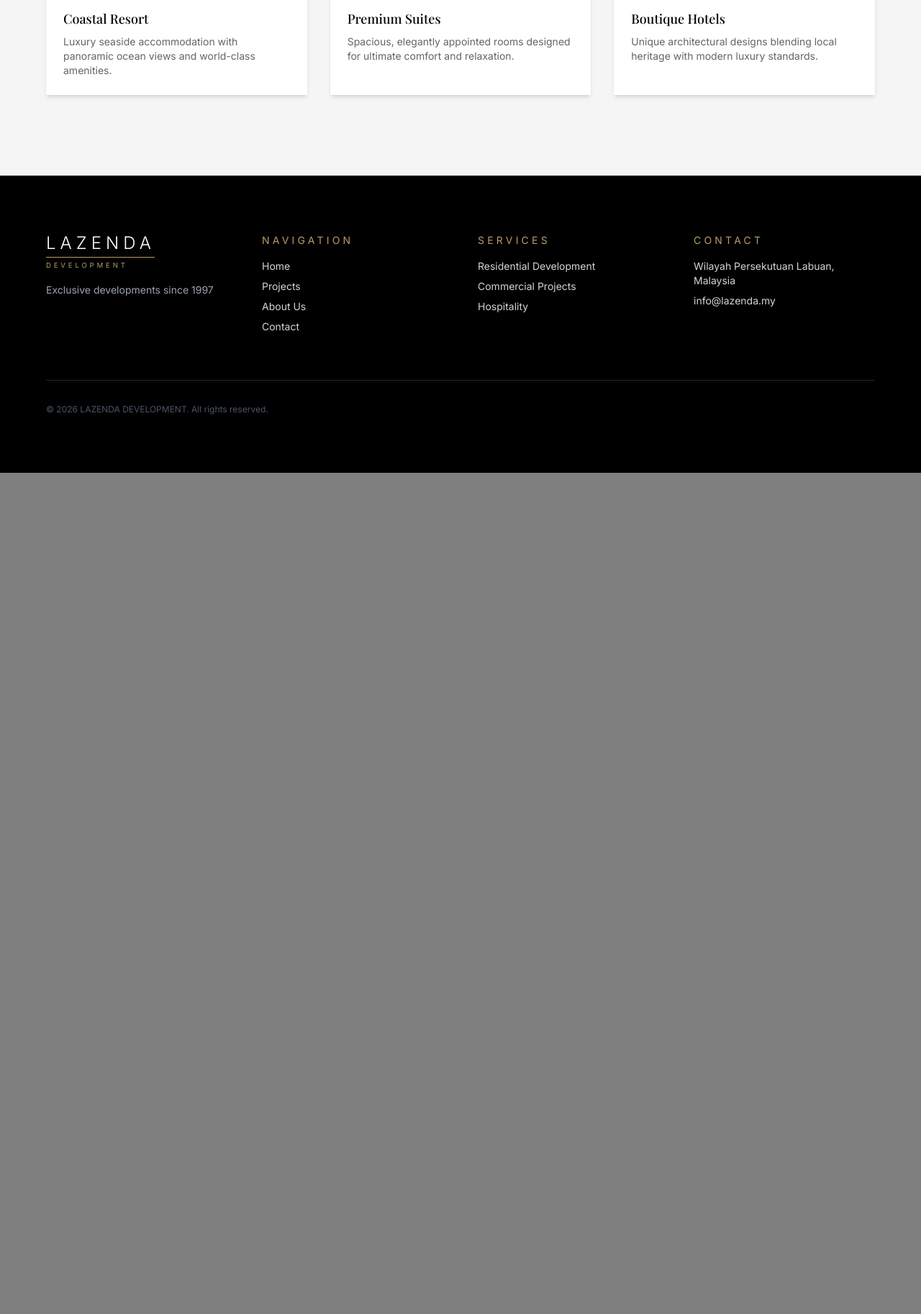
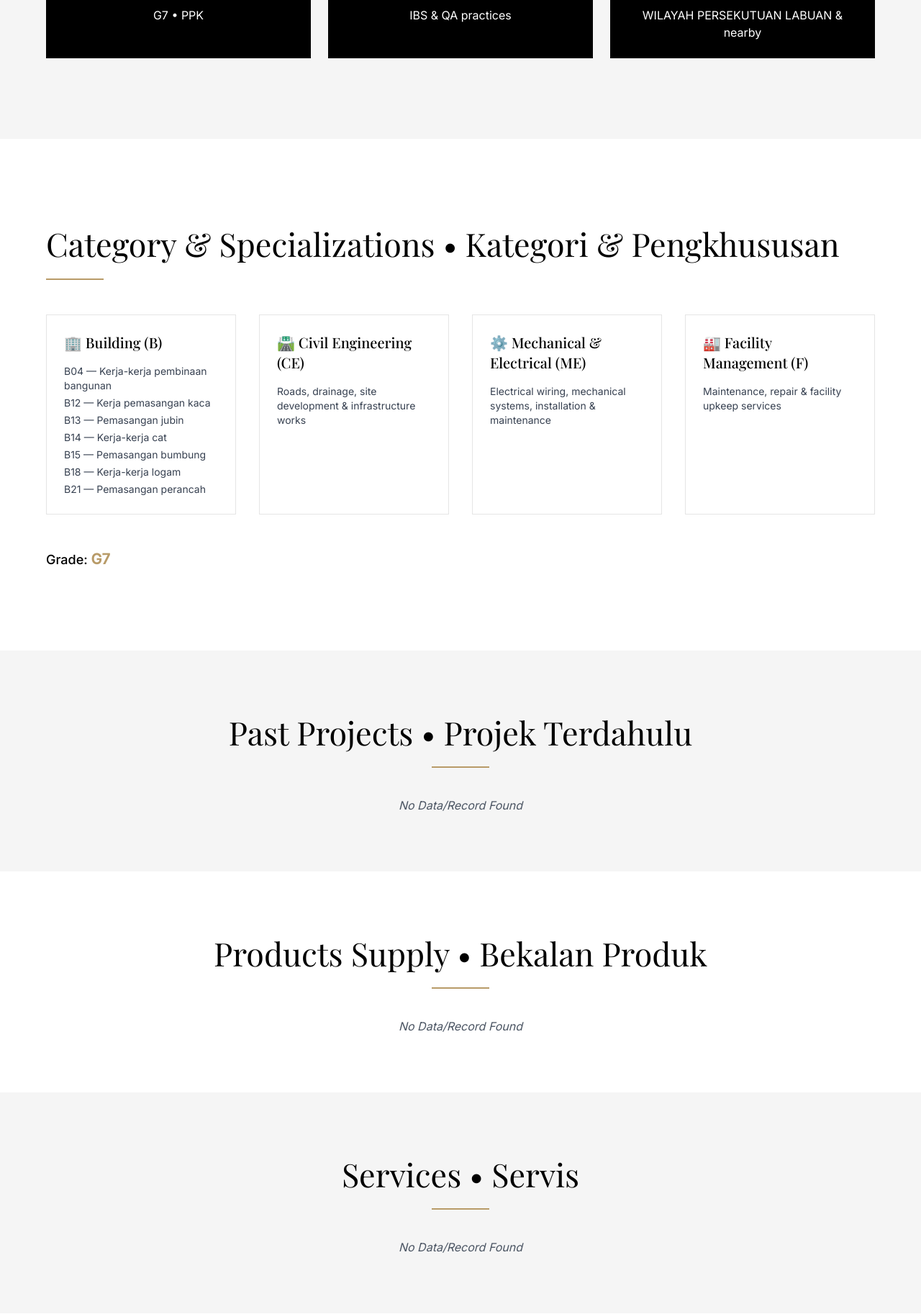
Before and after one commit to EUR-ING-Tc-HazwanHosdi/Lazenda_Development_Sdn_Bhd, a Flask app: page / in a window 1280 px wide. Shown: the part 2160-3986 px from the top of the page at 72% size. Before the commit the page ends 2817 px from the top, so only its background shows below. Run offline with Flask 3, Linux system fonts and the light colour scheme; some libraries are stand-ins or nearby versions.

Commit message:
Update index.html with company details and sections

```diff
--- a/templates/index.html
+++ b/templates/index.html
@@ -3,7 +3,7 @@
 <head>
     <meta charset="UTF-8">
     <meta name="viewport" content="width=device-width, initial-scale=1.0">
-    <title>LAZENDA DEVELOPMENT</title>
+    <title>LAZENDA DEVELOPMENT SDN. BHD. | CIDB G7 Contractor</title>
     <script src="https://cdn.tailwindcss.com"></script>
     <link href="https://cdn.jsdelivr.net/npm/font-awesome@4.7.0/css/font-awesome.min.css" rel="stylesheet">
     <script>
@@ -40,6 +40,11 @@
                 letter-spacing: 0.25em;
                 line-height: 1.2;
             }
+            .border-gold-line {
+                width: 80px;
+                height: 2px;
+                background-color: #B89B68;
+            }
         }
     </style>
     <link rel="preconnect" href="https://fonts.googleapis.com">
@@ -58,131 +63,242 @@
     </a>
 
     <div class="flex items-center gap-8">
-        <a href="#" class="text-sm text-white/90 hover:text-gold transition-custom uppercase tracking-wider">HOME</a>
-        <a href="#" class="text-sm text-white/90 hover:text-gold transition-custom uppercase tracking-wider">PROJECTS</a>
-        <a href="#" class="text-sm text-white/90 hover:text-gold transition-custom uppercase tracking-wider">ABOUT</a>
-        <a href="#" class="text-sm text-white/90 hover:text-gold transition-custom uppercase tracking-wider">CONTACT</a>
+        <a href="#home" class="text-sm text-white/90 hover:text-gold transition-custom uppercase tracking-wider">HOME</a>
+        <a href="#project" class="text-sm text-white/90 hover:text-gold transition-custom uppercase tracking-wider">Our Project</a>
+        <a href="#product" class="text-sm text-white/90 hover:text-gold transition-custom uppercase tracking-wider">Our Product</a>
+        <a href="#service" class="text-sm text-white/90 hover:text-gold transition-custom uppercase tracking-wider">Our Service</a>
+        <a href="#team" class="text-sm text-white/90 hover:text-gold transition-custom uppercase tracking-wider">Management Team</a>
         <button class="text-white text-lg hover:text-gold transition-custom"><i class="fa fa-bars"></i></button>
     </div>
 </nav>
 
 <!-- Hero Section -->
-<section class="w-full h-screen relative overflow-hidden mt-[60px]">
+<section id="home" class="w-full h-screen relative overflow-hidden mt-[60px]">
     <img src="https://images.unsplash.com/photo-1600596542815-ffad4c1539a9?ixlib=rb-4.0.3&auto=format&fit=crop&w=1920&q=80"
          alt="Luxury Modern Villa" class="w-full h-full object-cover">
-    <div class="absolute inset-0 bg-black/20"></div>
+    <div class="absolute inset-0 bg-black/40"></div>
     <div class="absolute bottom-20 left-16 md:left-24 text-white">
-        <h1 class="text-[clamp(2.8rem,6vw,5rem)] font-display font-medium leading-tight text-shadow">
-            Timeless Living<br>Spaces
+        <h1 class="text-[clamp(2.2rem,5vw,4rem)] font-display font-medium leading-tight text-shadow mb-4">
+            LAZENDA DEVELOPMENT SDN. BHD.
         </h1>
+        <p class="text-lg md:text-xl text-white/90 mb-6">CIDB Registered Contractor • G7 • WILAYAH PERSEKUTUAN LABUAN</p>
+        <p class="text-gold text-lg font-medium">Bright, Trusted & Compliant — CIDB Registered</p>
     </div>
 </section>
 
-<!-- Property Developments Section -->
+<!-- About Us • Tentang Kami -->
 <section class="py-28 px-8 md:px-16 bg-white">
     <div class="max-w-7xl mx-auto">
-        <h2 class="text-[clamp(1.8rem,4vw,2.8rem)] font-display font-normal mb-20 relative">
-            Property Developments
-            <span class="absolute -bottom-4 left-0 w-20 h-[2px] bg-gold"></span>
+        <h2 class="text-[clamp(1.8rem,4vw,2.8rem)] font-display font-normal mb-6 relative">
+            About Us • Tentang Kami
+            <span class="absolute -bottom-4 left-0 border-gold-line"></span>
         </h2>
+        <p class="text-gray-800/80 leading-relaxed mb-6">
+            LAZENDA DEVELOPMENT SDN. BHD. is a WILAYAH PERSEKUTUAN LABUAN–based contractor registered with CIDB since 1997, holding active certification. We deliver reliable building, civil engineering, and mechanical & electrical solutions—combining proven site experience with quality workmanship and compliance to Malaysian standards.
+        </p>
+        <p class="text-gray-800/80 leading-relaxed">
+            LAZENDA DEVELOPMENT SDN. BHD. ( LABUAN, WILAYAH PERSEKUTUAN LABUAN ) provides end‑to‑end construction services, from site preparation and structural works to finishing and scheduled maintenance. As a CIDB‑registered G7 contractor, we focus on safe delivery, transparent communication, and neat workmanship—suitable for residential, commercial, and light civil projects.
+        </p>
 
-        <div class="grid md:grid-cols-2 gap-20 items-center">
-            <div class="order-2 md:order-1">
-                <h3 class="text-[clamp(1.4rem,3vw,2rem)] font-display font-normal mb-6">Modern Luxury Residences</h3>
-                <p class="text-gray-800/80 leading-relaxed mb-8 max-w-xl">
-                    Exquisitely designed homes blending contemporary architecture with natural surroundings. Each residence features premium finishes, open-plan living, and expansive outdoor areas.
-                </p>
-                <a href="#" class="inline-block border border-black px-10 py-4 text-sm uppercase tracking-[0.2em] hover:bg-black hover:text-white transition-custom">
-                    View Projects
-                </a>
+        <div class="grid md:grid-cols-3 gap-8 mt-12 text-center">
+            <div class="p-6 border border-gray-200">
+                <div class="text-3xl font-display font-bold text-gold mb-2">0</div>
+                <div class="text-sm uppercase tracking-wider">Projects</div>
             </div>
-            <div class="order-1 md:order-2">
-                <img src="https://images.unsplash.com/photo-1600607687939-ce8a6c25118c?ixlib=rb-4.0.3&auto=format&fit=crop&w=800&q=80"
-                     alt="Residence Interior" class="w-full h-auto shadow-lg">
+            <div class="p-6 border border-gray-200">
+                <div class="text-3xl font-display font-bold text-gold mb-2">0</div>
+                <div class="text-sm uppercase tracking-wider">Products</div>
+            </div>
+            <div class="p-6 border border-gray-200">
+                <div class="text-3xl font-display font-bold text-gold mb-2">1997</div>
+                <div class="text-sm uppercase tracking-wider">Established Member</div>
             </div>
         </div>
     </div>
 </section>
 
-<!-- Hotels & Resorts Section -->
+<!-- CIDB Credentials • Butiran CIDB -->
 <section class="py-28 px-8 md:px-16 bg-gray-100">
     <div class="max-w-7xl mx-auto">
-        <h2 class="text-[clamp(1.8rem,4vw,2.8rem)] font-display font-normal mb-20 relative">
-            Hotels & Resorts
-            <span class="absolute -bottom-4 left-0 w-20 h-[2px] bg-gold"></span>
+        <h2 class="text-[clamp(1.8rem,4vw,2.8rem)] font-display font-normal mb-10 relative">
+            CIDB Credentials • Butiran CIDB
+            <span class="absolute -bottom-4 left-0 border-gold-line"></span>
         </h2>
 
-        <div class="grid md:grid-cols-3 gap-8">
-            <!-- Card 1 -->
-            <div class="group bg-white shadow-md hover:shadow-xl transition-custom">
-                <img src="https://images.unsplash.com/photo-1566073771259-6a8506099945?ixlib=rb-4.0.3&auto=format&fit=crop&w=800&q=80"
-                     alt="Resort Exterior" class="w-full h-64 object-cover group-hover:scale-[1.01] transition-custom">
-                <div class="p-6">
-                    <h3 class="text-lg font-display font-medium mb-2">Coastal Resort</h3>
-                    <p class="text-gray-800/70 text-sm">Luxury seaside accommodation with panoramic ocean views and world-class amenities.</p>
+        <div class="bg-white shadow-lg p-8 mb-8">
+            <table class="w-full text-left">
+                <tr class="border-b border-gray-200">
+                    <td class="py-3 font-semibold w-1/3">PPK Registration No</td>
+                    <td class="py-3">1971017-LB043916</td>
+                </tr>
+                <tr class="border-b border-gray-200">
+                    <td class="py-3 font-semibold">Membership Since</td>
+                    <td class="py-3">15/10/1997</td>
+                </tr>
+                <tr class="border-b border-gray-200">
+                    <td class="py-3 font-semibold">Registration Validity</td>
+                    <td class="py-3">Until 24/10/2028</td>
+                </tr>
+                <tr class="border-b border-gray-200">
+                    <td class="py-3 font-semibold">Certificates</td>
+                    <td class="py-3">PPK ✓</td>
+                </tr>
+                <tr class="border-b border-gray-200">
+                    <td class="py-3 font-semibold">Grade</td>
+                    <td class="py-3 font-bold text-gold">G7</td>
+                </tr>
+            </table>
+            <p class="text-sm text-gray-600 mt-4">Verification available upon request. *Info berdasarkan rekod pendaftaran kontraktor CIDB.</p>
+        </div>
+
+        <div class="grid md:grid-cols-3 gap-6 text-center">
+            <div class="bg-black text-white p-6">
+                <h4 class="text-gold font-semibold mb-2">CIDB Registered</h4>
+                <p>G7 • PPK</p>
+            </div>
+            <div class="bg-black text-white p-6">
+                <h4 class="text-gold font-semibold mb-2">Compliant</h4>
+                <p>IBS & QA practices</p>
+            </div>
+            <div class="bg-black text-white p-6">
+                <h4 class="text-gold font-semibold mb-2">Service Area</h4>
+                <p>WILAYAH PERSEKUTUAN LABUAN & nearby</p>
+            </div>
+        </div>
+    </div>
+</section>
+
+<!-- Category & Specializations • Kategori & Pengkhususan -->
+<section class="py-28 px-8 md:px-16 bg-white">
+    <div class="max-w-7xl mx-auto">
+        <h2 class="text-[clamp(1.8rem,4vw,2.8rem)] font-display font-normal mb-16 relative">
+            Category & Specializations • Kategori & Pengkhususan
+            <span class="absolute -bottom-4 left-0 border-gold-line"></span>
+        </h2>
+
+        <div class="grid md:grid-cols-2 lg:grid-cols-4 gap-8 mb-12">
+            <div class="p-6 border border-gray-200 hover:border-gold transition-custom">
+                <h3 class="text-xl font-display font-medium mb-4">🏢 Building (B)</h3>
+                <ul class="space-y-1 text-sm text-gray-700">
+                    <li>B04 — Kerja-kerja pembinaan bangunan</li>
+                    <li>B12 — Kerja pemasangan kaca</li>
+                    <li>B13 — Pemasangan jubin</li>
+                    <li>B14 — Kerja-kerja cat</li>
+                    <li>B15 — Pemasangan bumbung</li>
+                    <li>B18 — Kerja-kerja logam</li>
+                    <li>B21 — Pemasangan perancah</li>
+                </ul>
+            </div>
+            <div class="p-6 border border-gray-200 hover:border-gold transition-custom">
+                <h3 class="text-xl font-display font-medium mb-4">🛣️ Civil Engineering (CE)</h3>
+                <p class="text-sm text-gray-700">Roads, drainage, site development & infrastructure works</p>
+            </div>
+            <div class="p-6 border border-gray-200 hover:border-gold transition-custom">
+                <h3 class="text-xl font-display font-medium mb-4">⚙️ Mechanical & Electrical (ME)</h3>
+                <p class="text-sm text-gray-700">Electrical wiring, mechanical systems, installation & maintenance</p>
+            </div>
+            <div class="p-6 border border-gray-200 hover:border-gold transition-custom">
+                <h3 class="text-xl font-display font-medium mb-4">🏭 Facility Management (F)</h3>
+                <p class="text-sm text-gray-700">Maintenance, repair & facility upkeep services</p>
+            </div>
+        </div>
+
+        <p class="text-lg font-medium">Grade: <span class="text-gold font-bold text-xl">G7</span></p>
+    </div>
+</section>
+
+<!-- Our Project -->
+<section id="project" class="py-20 px-8 md:px-16 bg-gray-100">
+    <div class="max-w-7xl mx-auto text-center">
+        <h2 class="text-[clamp(1.8rem,4vw,2.8rem)] font-display font-normal mb-6 relative inline-block">
+            Past Projects • Projek Terdahulu
+            <span class="absolute -bottom-4 left-1/2 -translate-x-1/2 border-gold-line"></span>
+        </h2>
+        <p class="text-gray-600 italic mt-8">No Data/Record Found</p>
+    </div>
+</section>
+
+<!-- Our Product -->
+<section id="product" class="py-20 px-8 md:px-16 bg-white">
+    <div class="max-w-7xl mx-auto text-center">
+        <h2 class="text-[clamp(1.8rem,4vw,2.8rem)] font-display font-normal mb-6 relative inline-block">
+            Products Supply • Bekalan Produk
+            <span class="absolute -bottom-4 left-1/2 -translate-x-1/2 border-gold-line"></span>
+        </h2>
+        <p class="text-gray-600 italic mt-8">No Data/Record Found</p>
+    </div>
+</section>
+
+<!-- Our Service -->
+<section id="service" class="py-20 px-8 md:px-16 bg-gray-100">
+    <div class="max-w-7xl mx-auto text-center">
+        <h2 class="text-[clamp(1.8rem,4vw,2.8rem)] font-display font-normal mb-6 relative inline-block">
+            Services • Servis
+            <span class="absolute -bottom-4 left-1/2 -translate-x-1/2 border-gold-line"></span>
+        </h2>
+        <p class="text-gray-600 italic mt-8">No Data/Record Found</p>
+    </div>
+</section>
+
+<!-- Management Team -->
+<section id="team" class="py-20 px-8 md:px-16 bg-white">
+    <div class="max-w-7xl mx-auto text-center">
+        <h2 class="text-[clamp(1.8rem,4vw,2.8rem)] font-display font-normal mb-6 relative inline-block">
+            Management Team • Pasukan Pengurusan
+            <span class="absolute -bottom-4 left-1/2 -translate-x-1/2 border-gold-line"></span>
+        </h2>
+        <p class="text-gray-600 italic mt-8">No Data/Record Found</p>
+    </div>
+</section>
+
+<!-- Contact Us • Hubungi Kami -->
+<section class="py-28 px-8 md:px-16 bg-black text-white">
+    <div class="max-w-7xl mx-auto">
+        <h2 class="text-[clamp(1.8rem,4vw,2.8rem)] font-display font-normal mb-10 relative">
+            Contact Us • Hubungi Kami
+            <span class="absolute -bottom-4 left-0 border-gold-line"></span>
+        </h2>
+
+        <div class="grid md:grid-cols-2 gap-12">
+            <div>
+                <div class="mb-6">
+                    <p class="text-gold font-semibold mb-1">Telephone:</p>
+                    <p class="text-gray-300">[Insert Number]</p>
+                </div>
+                <div class="mb-6">
+                    <p class="text-gold font-semibold mb-1">Fax:</p>
+                    <p class="text-gray-300">[Insert Number]</p>
+                </div>
+                <div class="mb-6">
+                    <p class="text-gold font-semibold mb-1">Registered Address:</p>
+                    <p class="text-gray-300">WILAYAH PERSEKUTUAN LABUAN, Malaysia</p>
+                </div>
+                <div class="mb-6">
+                    <p class="text-gold font-semibold mb-1">Correspondence Address:</p>
+                    <p class="text-gray-300">WILAYAH PERSEKUTUAN LABUAN, Malaysia</p>
                 </div>
             </div>
-
-            <!-- Card 2 -->
-            <div class="group bg-white shadow-md hover:shadow-xl transition-custom">
-                <img src="https://images.unsplash.com/photo-1545324418-cc1a3fa10c00?ixlib=rb-4.0.3&auto=format&fit=crop&w=800&q=80"
-                     alt="Hotel Room" class="w-full h-64 object-cover group-hover:scale-[1.01] transition-custom">
-                <div class="p-6">
-                    <h3 class="text-lg font-display font-medium mb-2">Premium Suites</h3>
-                    <p class="text-gray-800/70 text-sm">Spacious, elegantly appointed rooms designed for ultimate comfort and relaxation.</p>
+            <div>
+                <div class="mb-4">
+                    <span class="text-gold font-semibold">Language:</span>
                 </div>
-            </div>
-
-            <!-- Card 3 -->
-            <div class="group bg-white shadow-md hover:shadow-xl transition-custom">
-                <img src="https://images.unsplash.com/photo-1600566753190-17f0baa2a6c3?ixlib=rb-4.0.3&auto=format&fit=crop&w=800&q=80"
-                     alt="Lobby Area" class="w-full h-64 object-cover group-hover:scale-[1.01] transition-custom">
-                <div class="p-6">
-                    <h3 class="text-lg font-display font-medium mb-2">Boutique Hotels</h3>
-                    <p class="text-gray-800/70 text-sm">Unique architectural designs blending local heritage with modern luxury standards.</p>
+                <div class="mb-4">
+                    <span class="text-gold font-semibold">Official Website:</span>
                 </div>
+                <div class="mb-6">
+                    <span class="text-gold font-semibold">Whatsapp:</span>
+                </div>
+                <p class="text-sm text-gray-400 mt-8">Visitor: 000133</p>
             </div>
         </div>
     </div>
 </section>
 
 <!-- Footer -->
-<footer class="bg-black text-white py-20 px-8 md:px-16">
-    <div class="max-w-7xl mx-auto grid md:grid-cols-4 gap-12">
-        <div>
-            <!-- Logo in footer same style -->
-            <a href="#" class="flex flex-col items-start mb-4">
-                <span class="logo-text text-2xl text-white font-light tracking-[0.3em]">LAZENDA</span>
-                <span class="w-[60%] h-[1px] bg-gold my-1"></span>
-                <span class="text-[0.6rem] uppercase text-gold tracking-[0.4em]">DEVELOPMENT</span>
-            </a>
-            <p class="text-gray-400 text-sm">Exclusive developments since 1997</p>
-        </div>
-        <div>
-            <h4 class="text-sm uppercase tracking-[0.3em] text-gold mb-4">Navigation</h4>
-            <ul class="space-y-2 text-sm">
-                <li><a href="#" class="text-gray-300 hover:text-gold transition-custom">Home</a></li>
-                <li><a href="#" class="text-gray-300 hover:text-gold transition-custom">Projects</a></li>
-                <li><a href="#" class="text-gray-300 hover:text-gold transition-custom">About Us</a></li>
-                <li><a href="#" class="text-gray-300 hover:text-gold transition-custom">Contact</a></li>
-            </ul>
-        </div>
-        <div>
-            <h4 class="text-sm uppercase tracking-[0.3em] text-gold mb-4">Services</h4>
-            <ul class="space-y-2 text-sm">
-                <li><a href="#" class="text-gray-300 hover:text-gold transition-custom">Residential Development</a></li>
-                <li><a href="#" class="text-gray-300 hover:text-gold transition-custom">Commercial Projects</a></li>
-                <li><a href="#" class="text-gray-300 hover:text-gold transition-custom">Hospitality</a></li>
-            </ul>
-        </div>
-        <div>
-            <h4 class="text-sm uppercase tracking-[0.3em] text-gold mb-4">Contact</h4>
-            <p class="text-sm text-gray-300 mb-2">Wilayah Persekutuan Labuan, Malaysia</p>
-            <p class="text-sm text-gray-300">info@lazenda.my</p>
-        </div>
-    </div>
-    <div class="max-w-7xl mx-auto mt-16 pt-8 border-t border-gray-800 text-xs text-gray-600">
-        © 2026 LAZENDA DEVELOPMENT. All rights reserved.
+<footer class="bg-dark text-white py-8 px-8 md:px-16 border-t border-gray-800">
+    <div class="max-w-7xl mx-auto text-center">
+        <p class="text-sm mb-2">© 2026 LAZENDA DEVELOPMENT SDN. BHD. · CIDB PPK 1971017-LB043916 · WILAYAH PERSEKUTUAN LABUAN, Malaysia</p>
+        <p class="text-xs text-gray-500">Powered by MyDigital Contractor</p>
     </div>
 </footer>
 
```
